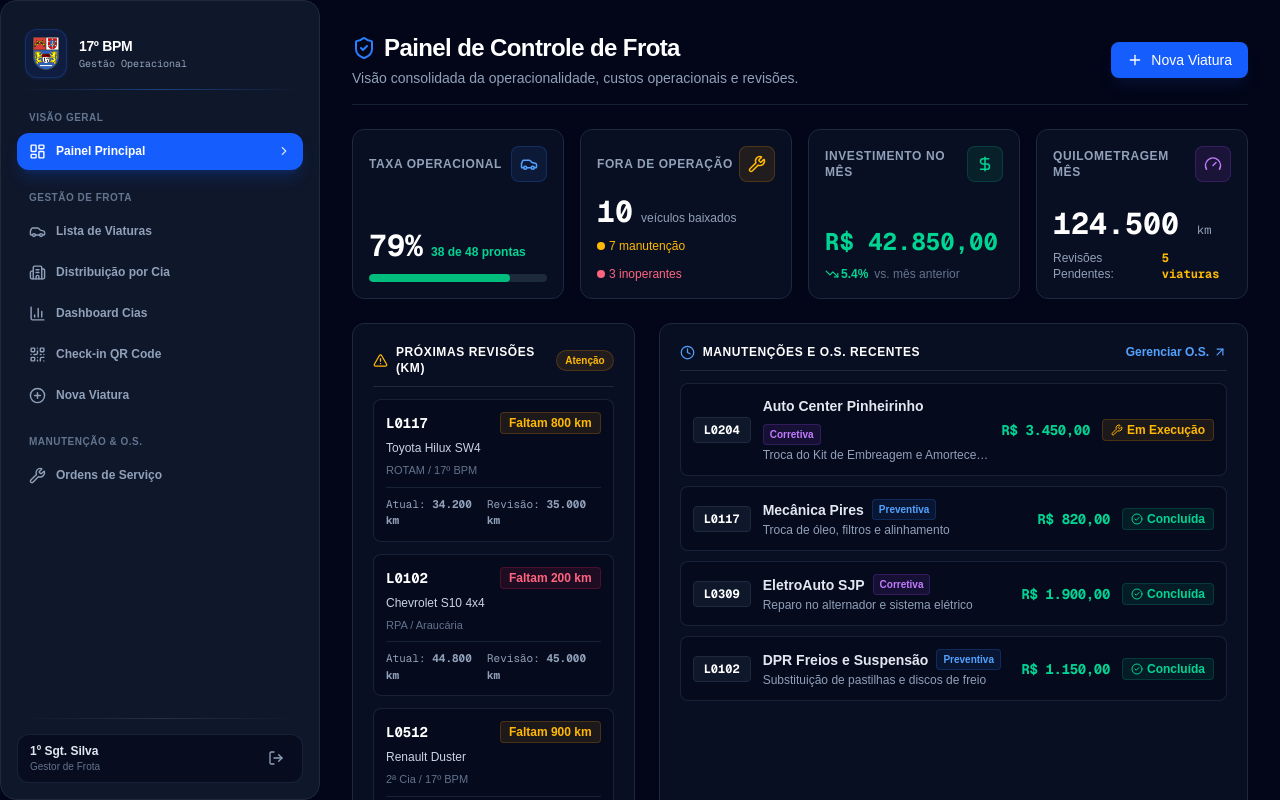
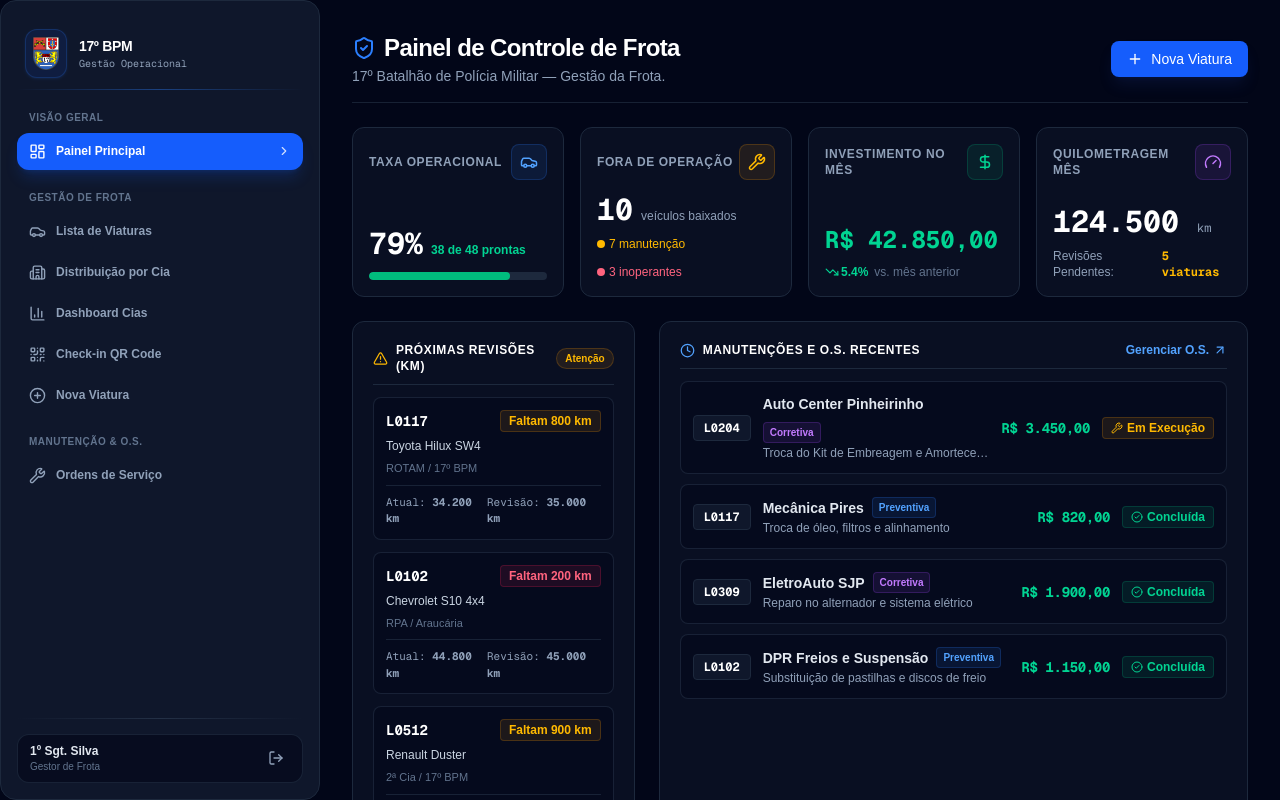
Before and after one commit to hildocosta/sistema-viaturas-17bpm, a Next.js app: page /dashboard in a window 1280 px wide. Built offline with nearby package versions, Linux system fonts and the light colour scheme; no server answers.

Commit message:
atualizar texto

```diff
--- a/src/app/dashboard/page.js
+++ b/src/app/dashboard/page.js
@@ -172,9 +172,9 @@ export default function DashboardPrincipalPage() {
               <ShieldCheck className="text-blue-500 shrink-0" size={24} />
               <span>Painel de Controle de Frota</span>
             </h1>
-            <p className="text-xs sm:text-sm text-slate-400 mt-1">
-              Visão consolidada da operacionalidade, custos operacionais e revisões.
-            </p>
+           <p className="text-xs sm:text-sm text-slate-400 mt-0.5">
+            17º Batalhão de Polícia Militar — Gestão da Frota.
+           </p>
           </div>
 
           <div className="w-full sm:w-auto shrink-0">
```
